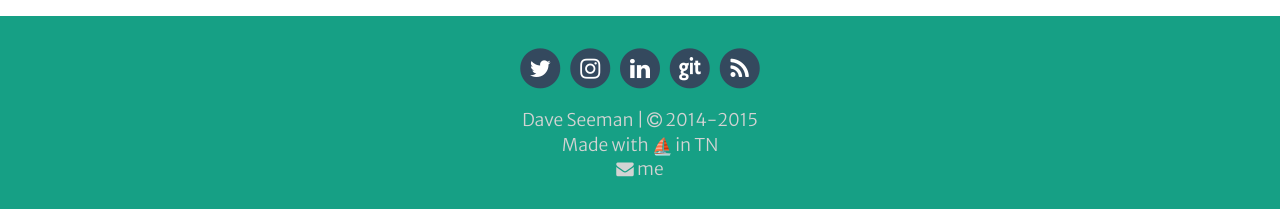
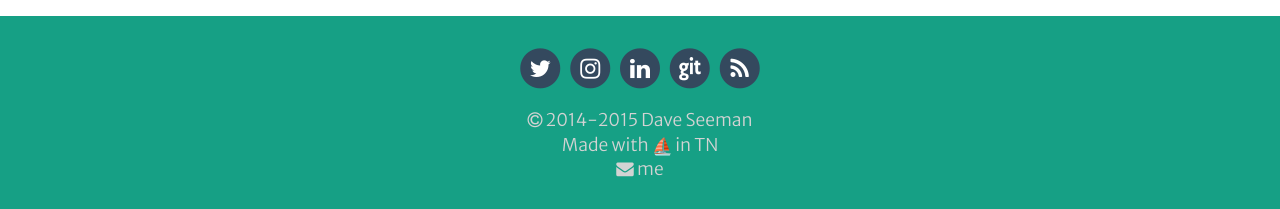
Before and after one commit to Shipwright/daveas.github.io, a Jekyll site: the page built from index.html, in a window 1280 px wide. Shown: the part 1154-1363 px from the top of the page. Built offline with Jekyll 4.4.1, drawn with Linux system fonts in a browser that asks for light colours; nearby versions of some CDN libraries; emoji names are drawn with the system emoji font; some web fonts are replaced.

Commit message:
Update footer.html

```diff
--- a/_includes/footer.html
+++ b/_includes/footer.html
@@ -45,7 +45,7 @@
   </div>
   <div class="footer-meta">
     <ul>
-      <li>{{ site.author }} | <i class="fa fa-copyright"></i> 2014-{{ site.time | date: '%Y' }}</li>
+      <li><i class="fa fa-copyright"></i> 2014-{{ site.time | date: '%Y' }} {{ site.author }}</li>
       <li>Made with <a href="http://github.com/{{ site.short_name }}/{{ site.short_name}}.github.io"><img src="https://assets-cdn.github.com/images/icons/emoji/unicode/26f5.png"></img></a> in TN</li>
       <li><a href="mailto:{{site.email}}?Subject=Hi%20Dave"><i class="fa fa-envelope"></i> me</a></li>
     </ul>
```
